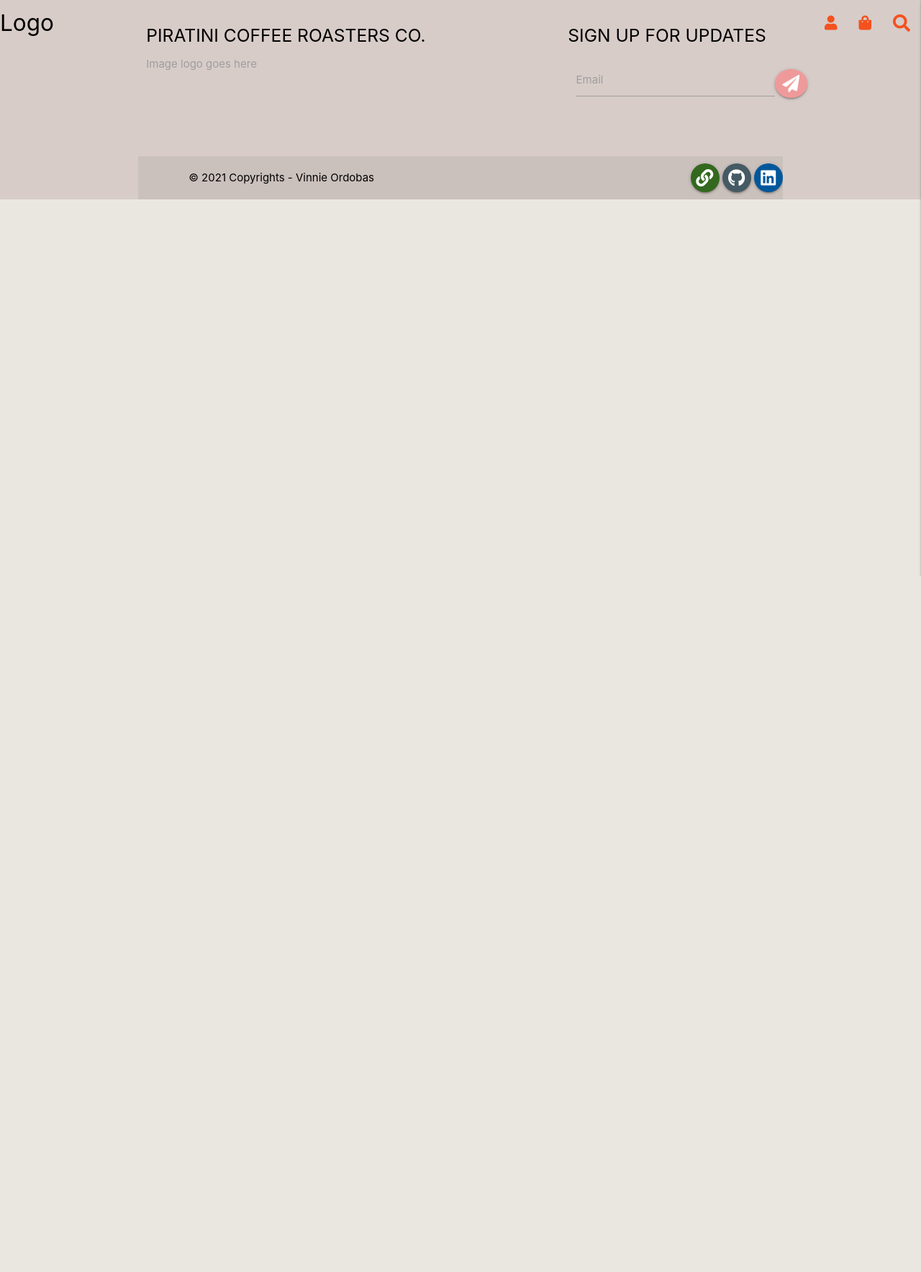
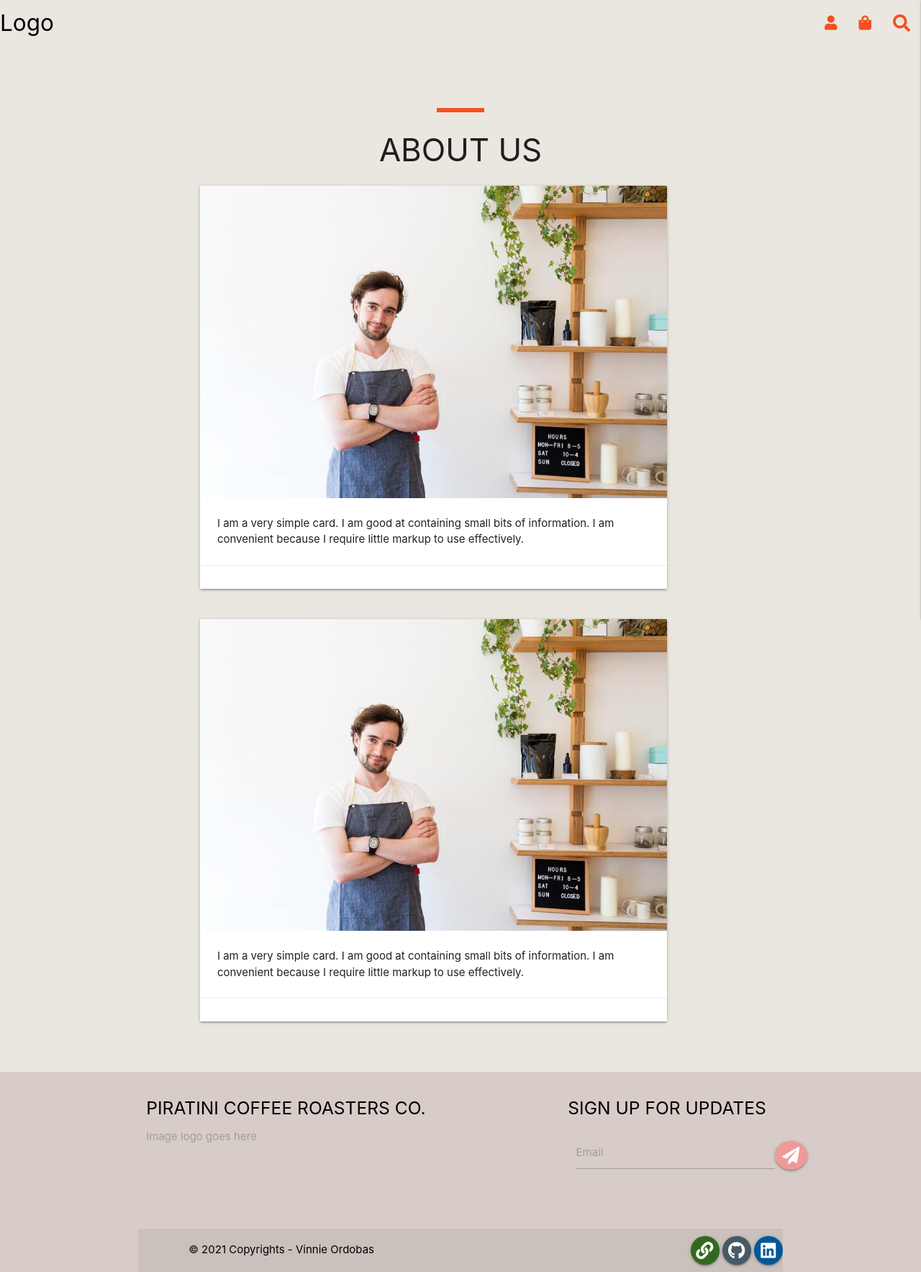
Before and after one commit to vinnieOrdobas/CI-MS4-Piratini-coffee-roasters, a Django app: template home/templates/home/about.html in a window 1280 px wide. Shown: the whole page at 72% size. Before the commit the page ends 800 px from the top, so only its background shows below. Run offline with Django 3.2, Linux system fonts and the light colour scheme; the template is opened without the code that fills it, so the values that code supplies are empty.

Commit message:
Created about us page

```diff
--- a/home/templates/home/about.html
+++ b/home/templates/home/about.html
@@ -1,2 +1,48 @@
 {% extends "base.html" %}
 {% load static %}
+
+{% block content %}
+    <div class="section about-section">
+        <div class="container">
+            <div class="row">
+                <div class="col s12">
+                    <div class="row">
+                        <div class="center-align">
+                            <hr class="hr-text" style="margin:auto"> <!-- inline CSS styling-->
+                            <h3 class="title">About us</h3>
+                        </div>
+                        <div class="col s12 m9 offset-m1">
+                          <div class="card">
+                            <div class="card-image">
+                              <img src="../media/welcome-to-my-business.jpg">
+                            </div>
+                            <div class="card-content">
+                              <p>I am a very simple card. I am good at containing small bits of information.
+                              I am convenient because I require little markup to use effectively.</p>
+                            </div>
+                            <div class="card-action">
+                            </div>
+                          </div>
+                        </div>
+                    </div>
+                    <div class="row">
+                        <div class="col s12 m9 offset-m1">
+                            <div class="card">
+                              <div class="card-image">
+                                <img src="../media/welcome-to-my-business.jpg">
+                              </div>
+                              <div class="card-content">
+                                <p>I am a very simple card. I am good at containing small bits of information.
+                                I am convenient because I require little markup to use effectively.</p>
+                              </div>
+                              <div class="card-action">
+                              </div>
+                            </div>
+                        </div>
+                    </div>
+                </div>
+            </div>
+        </div>
+    </div>
+
+{% endblock %}
--- a/home/templates/home/index.html
+++ b/home/templates/home/index.html
@@ -52,7 +52,7 @@
                             <hr class="hr-text">
                             <h5 class="black-text">Make coffee your way.</h5>
                             <p>We believe great coffee starts at the source, where nature is treated with care and love.</p>
-                            <a class="btn-large waves-effect white white-text darken-text-2 deep-orange darken-1 title shop-now">Discover</a>
+                            <a class="btn-large waves-effect white white-text darken-text-2 deep-orange darken-1 title shop-now" href="{% url 'about' %}">Discover</a>
                         </div>
                     </div>
                 </div>
--- a/home/urls.py
+++ b/home/urls.py
@@ -3,5 +3,6 @@ from django.urls import path
 from . import views
 
 urlpatterns = [
-    path('', views.index, name='home')
+    path('', views.index, name='home'),
+    path('about/', views.about, name='about')
 ]
--- a/static/css/base.css
+++ b/static/css/base.css
@@ -216,6 +216,12 @@ body {
 
 }
 
+/* About page */
+
+.about-section {
+    padding-top: 150px;
+}
+
 /* Footer */
 
 .page-footer {
```
Also changed, not shown: media/pour-over-coffee-to-order-at-cafe.jpg (added), media/welcome-to-my-business.jpg (added).
